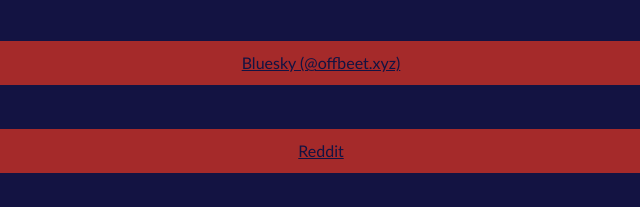
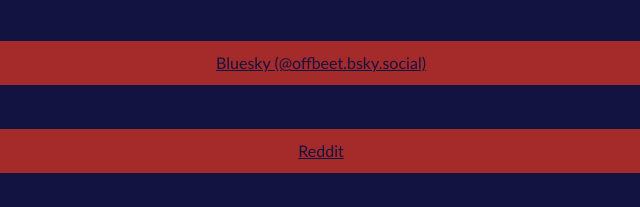
Before and after one commit to Offbeet/offbeet.github.io, a plain HTML site: page index.html in a window 1280 px wide. Shown: the part 2383-2590 px from the top of the page, 319-959 px from the left. Drawn offline with nearby package versions, Linux system fonts and the light colour scheme.

Commit message:
Bluesky Domain Not Working
I'll have to look into this more in-depth later. For now, I'll just leave my bluesky handle alone.

```diff
--- a/index.html
+++ b/index.html
@@ -82,7 +82,7 @@
     <br>
     <h3>Social Media</h3>
       <a class="social-link" href="https://discord.gg/fVsV2zJD92">Discord Server</a> <br>
-      <a class="social-link" href="https://bsky.app/profile/offbeet.xyz">Bluesky (@offbeet.xyz)</a> <br>
+      <a class="social-link" href="https://bsky.app/profile/offbeet.bsky.social">Bluesky (@offbeet.bsky.social)</a> <br>
       <a class="social-link" href="https://www.reddit.com/user/Offbeet2886/">Reddit</a> <br>
       <a class="social-link" href="https://offbeet2886.tumblr.com/?source=share">Tumblr</a> <br>
       <a class="social-link" href="https://twitter.com/Offbeet2886">Twitter (Please just use bluesky instead)</a> <br>
```
